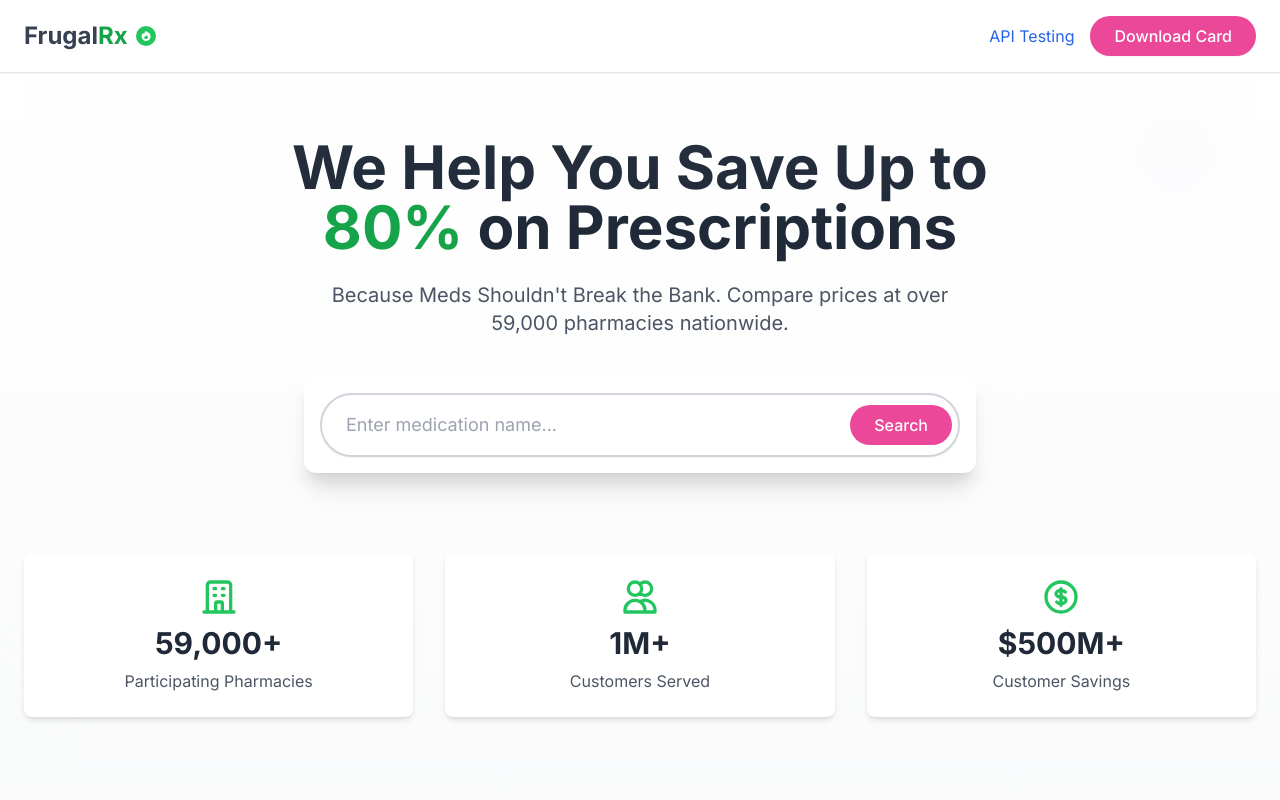
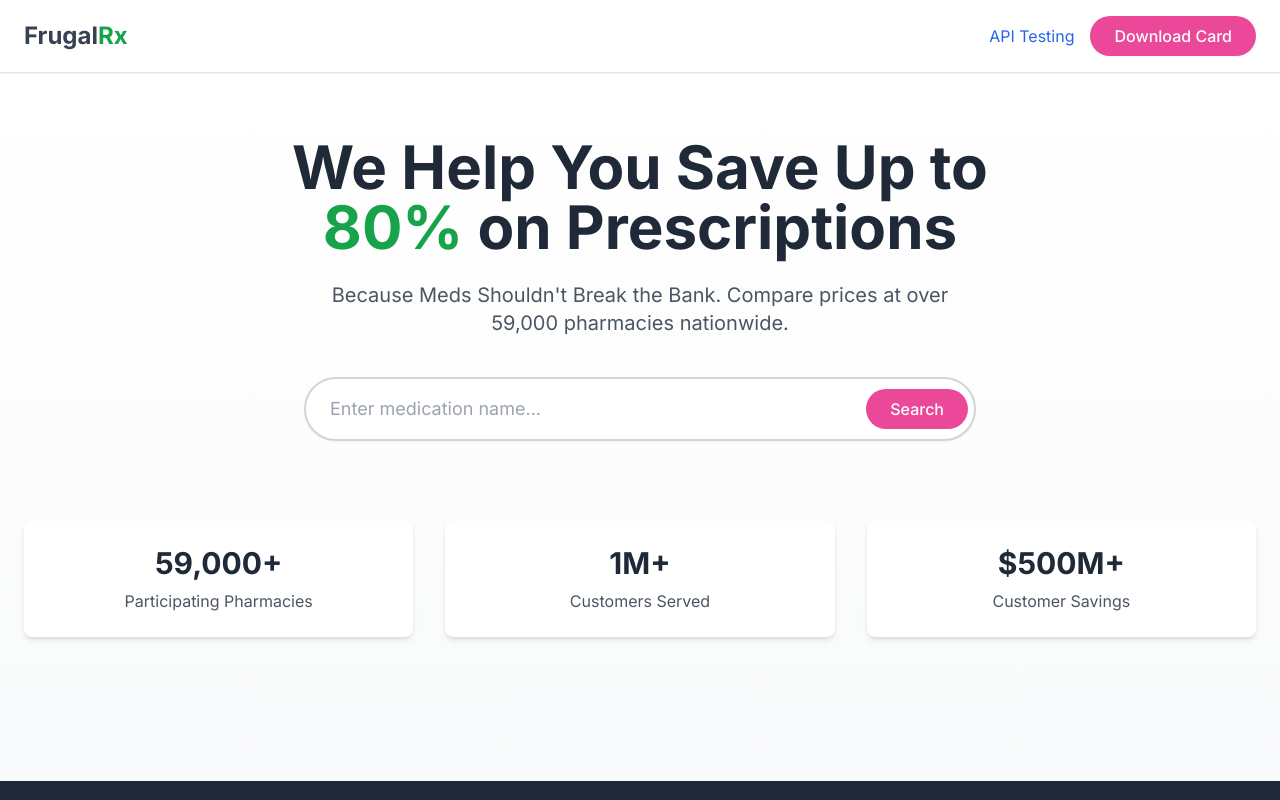
Before and after one commit to kole726/frugal-next, a Next.js app in the folder Desktop/frugal-next/: page / in a window 1280 px wide. Shown: the top 800 px of the page. Built offline with nearby package versions, Linux system fonts and the light colour scheme.

Commit message:
Fix SVG rendering issues across pages

```diff
--- a/Desktop/frugal-next/src/app/drug/[drugName]/client.tsx
+++ b/Desktop/frugal-next/src/app/drug/[drugName]/client.tsx
@@ -489,9 +489,6 @@ export default function DrugPageClient({ drugName }: DrugPageClientProps) {
         </div>
       ) : error ? (
         <div className="bg-red-50 border border-red-200 rounded-lg p-6 text-center">
-          <svg xmlns="http://www.w3.org/2000/svg" className="h-12 w-12 mx-auto text-red-500 mb-4" fill="none" viewBox="0 0 24 24" stroke="currentColor">
-            <path strokeLinecap="round" strokeLinejoin="round" strokeWidth={2} d="M12 8v4m0 4h.01M21 12a9 9 0 11-18 0 9 9 0 0118 0z" />
-          </svg>
           <h2 className="text-xl font-bold text-red-700 mb-2">Error Loading Data</h2>
           <p className="text-red-600">{error}</p>
           <button
--- a/Desktop/frugal-next/src/app/drug/layout.tsx
+++ b/Desktop/frugal-next/src/app/drug/layout.tsx
@@ -13,11 +13,6 @@ export default function DrugLayout({
             <div className="text-2xl font-bold flex items-center">
               <span className="text-gray-700">Frugal</span>
               <span className="text-green-600">Rx</span>
-              <div className="ml-2 bg-green-500 h-5 w-5 rounded-full flex items-center justify-center">
-                <svg xmlns="http://www.w3.org/2000/svg" viewBox="0 0 24 24" fill="currentColor" className="w-3 h-3 text-white">
-                  <path fillRule="evenodd" d="M12.963 2.286a.75.75 0 00-1.071-.136 9.742 9.742 0 00-3.539 6.177A7.547 7.547 0 016.648 6.61a.75.75 0 00-1.152.082A9 9 0 1015.68 4.534a7.46 7.46 0 01-2.717-2.248zM15.75 14.25a3.75 3.75 0 11-7.313-1.172c.628.465 1.35.81 2.133 1a5.99 5.99 0 011.925-3.545 3.75 3.75 0 013.255 3.717z" clipRule="evenodd" />
-                </svg>
-              </div>
             </div>
           </Link>
           <div className="ml-auto flex items-center space-x-6">
@@ -25,15 +20,9 @@ export default function DrugLayout({
               href="/"
               className="text-gray-600 hover:text-gray-900 flex items-center group transition-all duration-200"
             >
-              <svg xmlns="http://www.w3.org/2000/svg" className="h-5 w-5 mr-1 group-hover:text-green-600 transition-colors" fill="none" viewBox="0 0 24 24" stroke="currentColor">
-                <path strokeLinecap="round" strokeLinejoin="round" strokeWidth={2} d="M3 12l2-2m0 0l7-7 7 7M5 10v10a1 1 0 001 1h3m10-11l2 2m-2-2v10a1 1 0 01-1 1h-3m-6 0a1 1 0 001-1v-4a1 1 0 011-1h2a1 1 0 011 1v4a1 1 0 001 1m-6 0h6" />
-              </svg>
               Home
             </Link>
-            <button className="bg-pink-500 text-white font-medium py-2 px-6 rounded-full hover:bg-pink-600 transition duration-150 shadow-sm hover:shadow flex items-center">
-              <svg xmlns="http://www.w3.org/2000/svg" className="h-5 w-5 mr-1" fill="none" viewBox="0 0 24 24" stroke="currentColor">
-                <path strokeLinecap="round" strokeLinejoin="round" strokeWidth={2} d="M4 16v1a3 3 0 003 3h10a3 3 0 003-3v-1m-4-4l-4 4m0 0l-4-4m4 4V4" />
-              </svg>
+            <button className="bg-pink-500 text-white font-medium py-2 px-6 rounded-full hover:bg-pink-600 transition duration-150 shadow-sm hover:shadow">
               Download Card
             </button>
           </div>
--- a/Desktop/frugal-next/src/app/page.tsx
+++ b/Desktop/frugal-next/src/app/page.tsx
@@ -1,6 +1,5 @@
 import SearchBar from '@/components/SearchBar';
 import Link from 'next/link';
-import Image from 'next/image';
 
 export default function Home() {
   return (
@@ -11,11 +10,6 @@ export default function Home() {
           <div className="text-2xl font-bold flex items-center">
             <span className="text-gray-700">Frugal</span>
             <span className="text-green-600">Rx</span>
-            <div className="ml-2 bg-green-500 h-5 w-5 rounded-full flex items-center justify-center">
-              <svg xmlns="http://www.w3.org/2000/svg" viewBox="0 0 24 24" fill="currentColor" className="w-3 h-3 text-white">
-                <path fillRule="evenodd" d="M12.963 2.286a.75.75 0 00-1.071-.136 9.742 9.742 0 00-3.539 6.177A7.547 7.547 0 016.648 6.61a.75.75 0 00-1.152.082A9 9 0 1015.68 4.534a7.46 7.46 0 01-2.717-2.248zM15.75 14.25a3.75 3.75 0 11-7.313-1.172c.628.465 1.35.81 2.133 1a5.99 5.99 0 011.925-3.545 3.75 3.75 0 013.255 3.717z" clipRule="evenodd" />
-              </svg>
-            </div>
           </div>
           <div className="flex space-x-4 items-center">
             <Link href="/api-test" className="text-blue-600 hover:text-blue-800 transition duration-150">
@@ -33,11 +27,6 @@ export default function Home() {
         <div className="max-w-7xl mx-auto px-6">
           {/* Hero content */}
           <div className="py-16 text-center relative">
-            <div className="absolute inset-0 opacity-5 pointer-events-none">
-              <div className="absolute top-0 left-0 right-0 h-40 bg-gradient-to-b from-pink-100 to-transparent"></div>
-              <div className="absolute bottom-0 left-0 w-40 h-40 bg-gradient-to-tr from-green-100 to-transparent rounded-full transform -translate-x-1/2"></div>
-              <div className="absolute top-10 right-10 w-20 h-20 bg-blue-100 rounded-full"></div>
-            </div>
 
             <h1 className="text-5xl md:text-6xl font-bold text-gray-800 mb-6 leading-tight">
               We Help You Save Up to <br />
@@ -47,40 +36,22 @@ export default function Home() {
               Because Meds Shouldn't Break the Bank. Compare prices at over 59,000 pharmacies nationwide.
             </p>
 
-            {/* Search Bar with enhanced container */}
-            <div className="max-w-2xl mx-auto mb-16 relative">
-              <div className="absolute inset-0 bg-white rounded-xl shadow-xl blur"></div>
-              <div className="relative bg-white p-4 rounded-xl shadow-lg">
-                <SearchBar />
-              </div>
+            {/* Search Bar with simplified container */}
+            <div className="max-w-2xl mx-auto mb-16">
+              <SearchBar />
             </div>
 
-            {/* Stats with enhanced design */}
+            {/* Stats with simplified design */}
             <div className="grid grid-cols-1 md:grid-cols-3 gap-8 mt-20">
-              <div className="bg-white p-6 rounded-lg shadow-md transform transition-all duration-200 hover:scale-105">
-                <div className="text-green-500 mb-2">
-                  <svg xmlns="http://www.w3.org/2000/svg" className="h-10 w-10 mx-auto" fill="none" viewBox="0 0 24 24" stroke="currentColor">
-                    <path strokeLinecap="round" strokeLinejoin="round" strokeWidth={2} d="M19 21V5a2 2 0 00-2-2H7a2 2 0 00-2 2v16m14 0h2m-2 0h-5m-9 0H3m2 0h5M9 7h1m-1 4h1m4-4h1m-1 4h1m-5 10v-5a1 1 0 011-1h2a1 1 0 011 1v5m-4 0h4" />
-                  </svg>
-                </div>
+              <div className="bg-white p-6 rounded-lg shadow-md">
                 <p className="text-3xl font-bold text-gray-800 mb-2">59,000+</p>
                 <p className="text-gray-600">Participating Pharmacies</p>
               </div>
-              <div className="bg-white p-6 rounded-lg shadow-md transform transition-all duration-200 hover:scale-105">
-                <div className="text-green-500 mb-2">
-                  <svg xmlns="http://www.w3.org/2000/svg" className="h-10 w-10 mx-auto" fill="none" viewBox="0 0 24 24" stroke="currentColor">
-                    <path strokeLinecap="round" strokeLinejoin="round" strokeWidth={2} d="M12 4.354a4 4 0 110 5.292M15 21H3v-1a6 6 0 0112 0v1zm0 0h6v-1a6 6 0 00-9-5.197M13 7a4 4 0 11-8 0 4 4 0 018 0z" />
-                  </svg>
-                </div>
+              <div className="bg-white p-6 rounded-lg shadow-md">
                 <p className="text-3xl font-bold text-gray-800 mb-2">1M+</p>
                 <p className="text-gray-600">Customers Served</p>
               </div>
-              <div className="bg-white p-6 rounded-lg shadow-md transform transition-all duration-200 hover:scale-105">
-                <div className="text-green-500 mb-2">
-                  <svg xmlns="http://www.w3.org/2000/svg" className="h-10 w-10 mx-auto" fill="none" viewBox="0 0 24 24" stroke="currentColor">
-                    <path strokeLinecap="round" strokeLinejoin="round" strokeWidth={2} d="M12 8c-1.657 0-3 .895-3 2s1.343 2 3 2 3 .895 3 2-1.343 2-3 2m0-8c1.11 0 2.08.402 2.599 1M12 8V7m0 1v8m0 0v1m0-1c-1.11 0-2.08-.402-2.599-1M21 12a9 9 0 11-18 0 9 9 0 0118 0z" />
-                  </svg>
-                </div>
+              <div className="bg-white p-6 rounded-lg shadow-md">
                 <p className="text-3xl font-bold text-gray-800 mb-2">$500M+</p>
                 <p className="text-gray-600">Customer Savings</p>
               </div>
```
